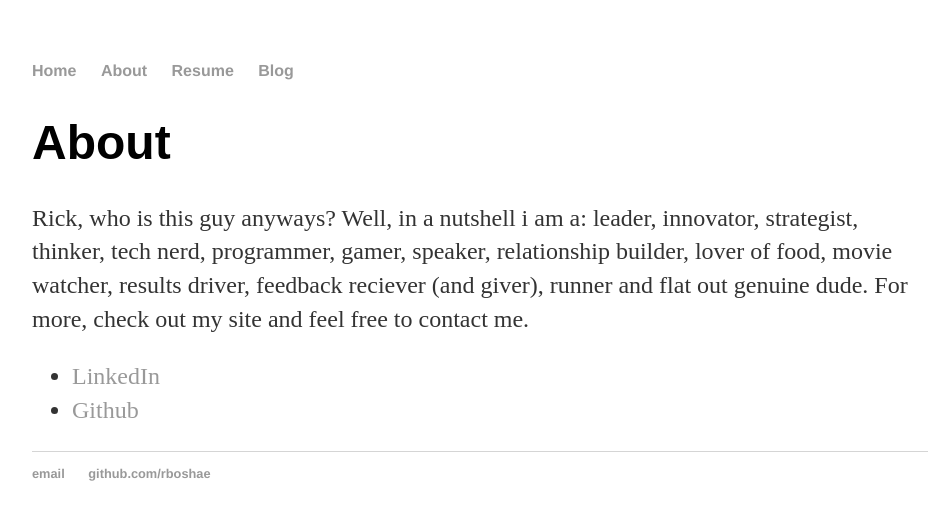
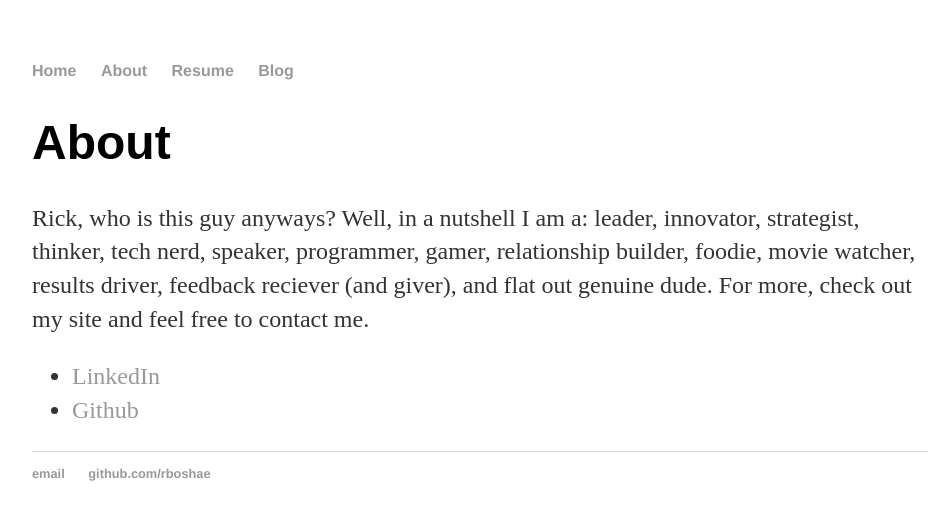
Before and after one commit to RBoshae/Personal-Website-1, a Jekyll site: the page built from about/index.html, in a window 1280 px wide. Shown: the top 520 px of the page, without its empty margins (160-1105 px from the left). Built offline with Jekyll 4.4.1, drawn with Linux system fonts in a browser that asks for light colours.

Commit message:
Updated About Me

```diff
--- a/about/index.html
+++ b/about/index.html
@@ -5,7 +5,7 @@ title: A Bit About Me
 
     <div class="about">
         <h1>About</h1>
-        <p>Rick, who is this guy anyways? Well, in a nutshell i am a: leader, innovator, strategist, thinker, tech nerd, programmer,  gamer, speaker, relationship builder, lover of food, movie watcher, results driver, feedback reciever (and giver), runner and flat out genuine dude. For more, check out my site and feel free to contact me.</p>
+        <p>Rick, who is this guy anyways? Well, in a nutshell I am a: leader, innovator, strategist, thinker, tech nerd, speaker, programmer, gamer, relationship builder, foodie, movie watcher, results driver, feedback reciever (and giver), and flat out genuine dude. For more, check out my site and feel free to contact me.</p>
         <ul class="contacts">
             <li><a href="https://www.linkedin.com/in/boshae/">LinkedIn</a></li>
             <li><a href="https://github.com/RBoshae">Github</a></li>
```
